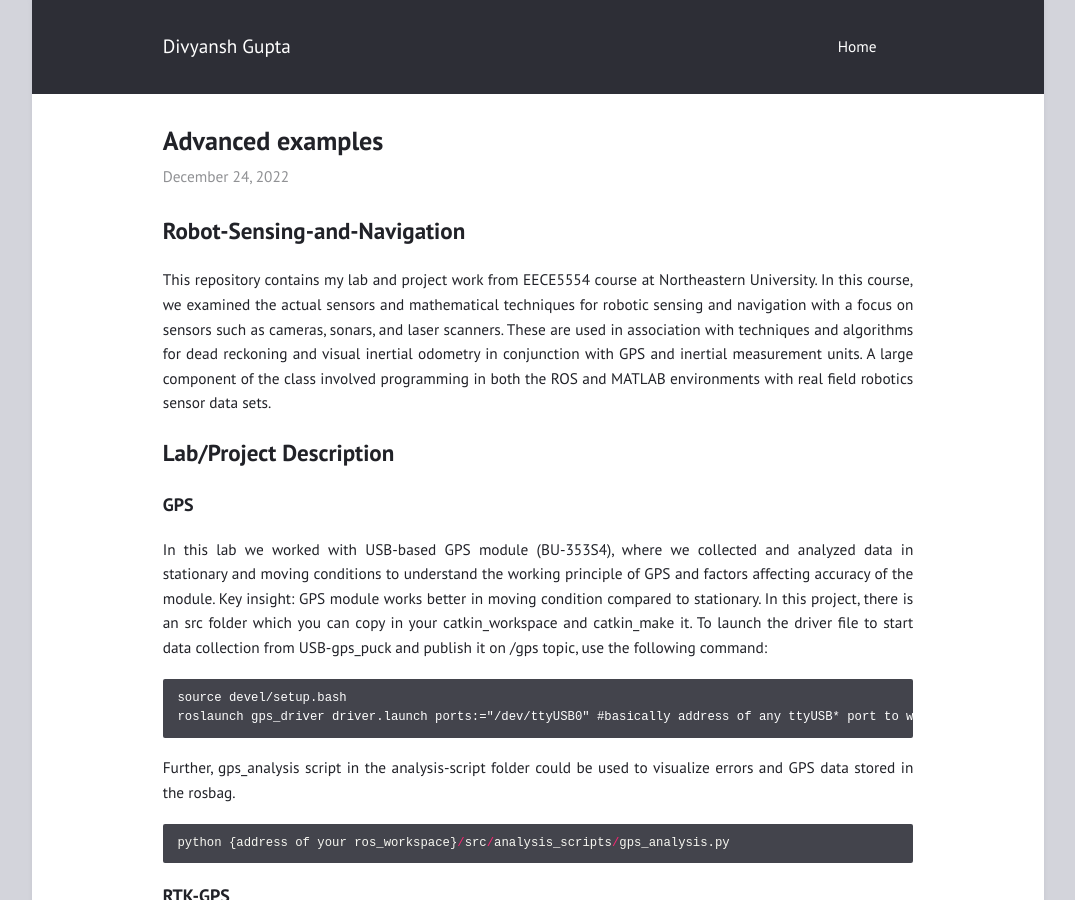
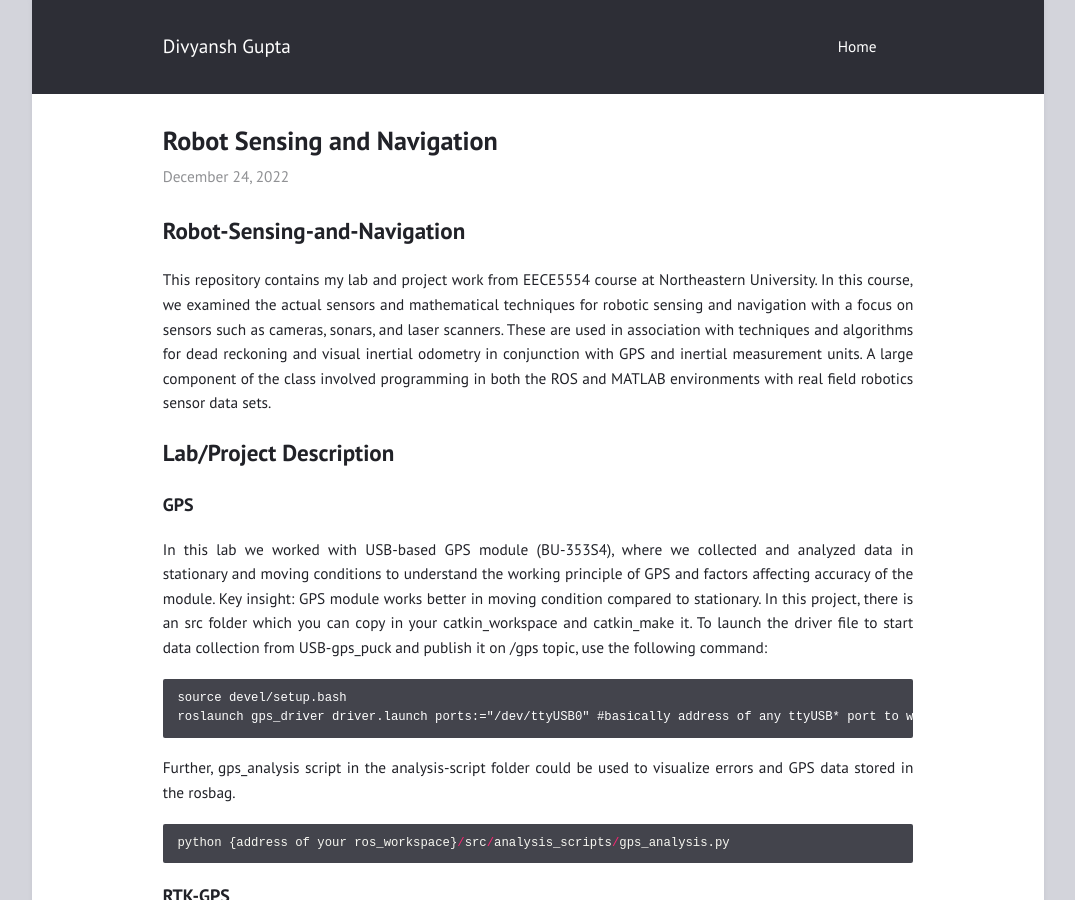
Before and after one commit to gupta-divy/gupta-divy.github.io, a Jekyll site: the page built from _posts/2022-12-24-Robot-Sensing-and-Navigation.md, in a window 1280 px wide and 900 px high. Shown: the whole window, without its empty margins (102-1177 px from the left). Built offline with Jekyll 4.4.1, drawn with Linux system fonts in a browser that asks for light colours.

Commit message:
Update 2022-12-24-Robot-Sensing-and-Navigation.md

```diff
--- a/_posts/2022-12-24-Robot-Sensing-and-Navigation.md
+++ b/_posts/2022-12-24-Robot-Sensing-and-Navigation.md
@@ -1,5 +1,5 @@
 ---
-title:  "Advanced examples"
+title:  "Robot Sensing and Navigation"
 layout: post
 categories: blog
 ---
```
